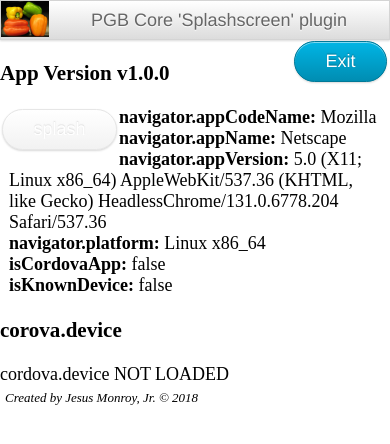
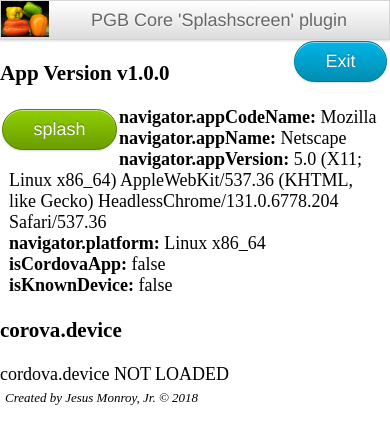
Before and after one commit to jessemonroy650/PGB-Example-Core-splashscreen, a plain HTML site: page index.html in a window 390 px wide. Drawn offline with Linux system fonts and the light colour scheme; some packages are replaced by stand-ins of ours; a script that the page names is missing.

Commit message:
try 6.0.0 again

```diff
--- a/config.xml
+++ b/config.xml
@@ -6,7 +6,7 @@
         versionCode = "10" >
         <!-- versionCode is optional and Android only -->
         <!-- https://build.phonegap.com/current-support -->
-        <preference name="phonegap-version" value="cli-7.1.0" />
+        <preference name="phonegap-version" value="cli-6.0.0" />
 
         <name>PGB Example Core Splashscreen</name>
         <description>PGB Example of Cordova Core plugin: 'Splashscreen'</description>
--- a/index.html
+++ b/index.html
@@ -36,7 +36,7 @@
 
     <h3>App Version v<span id=appVersion></span></h3>
 
-    <button id=buttonSplash class="button button-pill button-secondary button-large" style="margin:0.1em;float:left;">splash</button>
+    <button id=buttonSplash class="button button-pill button-action button-large" style="margin:0.1em;float:left;">splash</button>
 
     <!-- <div><b>Status0:</b> <span id=status0>status0 unknown</span><br></div> -->
 
```
